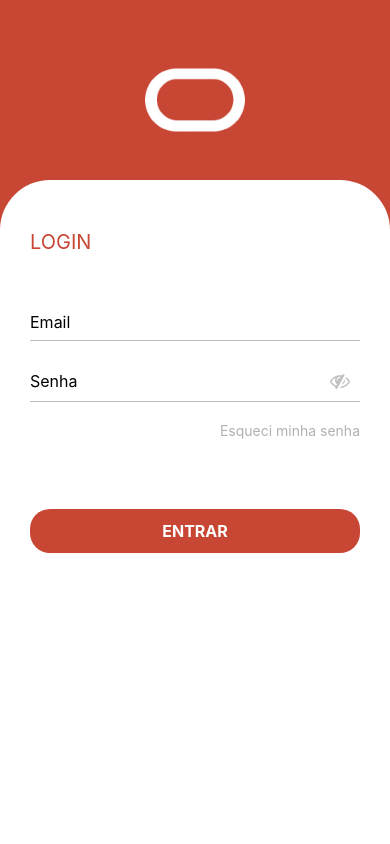
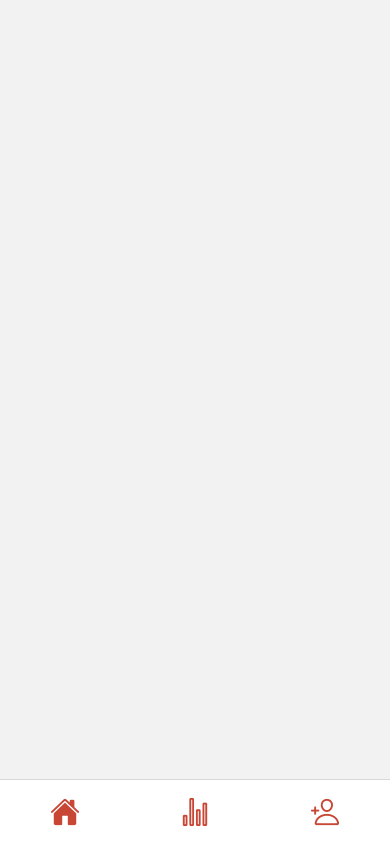
Before and after one commit to atomofatec/FRONT-ORACLE, a React Native app in the folder front_oracle/: screen /Parc in a window 390 px wide. Built offline with nearby package versions, Linux system fonts and the light colour scheme.

Commit message:
:sparkles: feat: rota parceiros
rota de parceiros criada

```diff
--- a/front_oracle/App.js
+++ b/front_oracle/App.js
@@ -35,6 +35,11 @@ export default function App() {
                     component={Rotas.RoutesFunc}
                     options={{ headerShown: false }}
                 />
+                <Stack.Screen
+                    name="Parc"
+                    component={Rotas.RoutesParc}
+                    options={{ headerShown: false }}
+                />
             </Stack.Navigator>
         </NavigationContainer>
     );
--- a/front_oracle/src/connection/index.js
+++ b/front_oracle/src/connection/index.js
@@ -1,7 +1,7 @@
 import axios from "axios";
 
 export default function Connection() {
-    const url = "http://18.205.163.14:3001/api";
+    const url = "http://54.166.85.37:3001/api";
 
     const conn = axios.create({
         baseURL: url,
--- a/front_oracle/src/routes/index.js
+++ b/front_oracle/src/routes/index.js
@@ -1,4 +1,5 @@
 import { RoutesAdm } from "./routes_adm";
 import { RoutesFunc } from "./routes_func";
+import { RoutesParc } from "./routes_parc";
 
-export { RoutesAdm, RoutesFunc };
+export { RoutesAdm, RoutesFunc, RoutesParc };
--- /dev/null
+++ b/front_oracle/src/routes/routes_parc.js
@@ -0,0 +1,101 @@
+import React from "react";
+import { createBottomTabNavigator } from "@react-navigation/bottom-tabs";
+import * as Views from "../views/index";
+import { Ionicons } from "@expo/vector-icons";
+import * as Styles from "../styles/index";
+
+const Tab = createBottomTabNavigator();
+
+export function RoutesParc() {
+    return (
+        // Barra de navegação
+        <Tab.Navigator
+            screenOptions={{
+                tabBarStyle: { height: 65 },
+                tabBarLabelStyle: { display: "none" },
+            }}
+        >
+            {/* Início dos ícones da barra de navegação */}
+            <Tab.Screen
+                name="Provas"
+                component={Views.Provas}
+                options={{
+                    headerShown: false,
+                    // focused = se a tela estiver ativa, color = cor do ícone, size = tamanho do ícone
+                    tabBarIcon: ({ focused, color, size }) => {
+                        if (focused) {
+                            return (
+                                <Ionicons
+                                    size={(size = 30)} // Tamanho do ícone
+                                    color={(color = Styles.colors.vermelho)} // Cor do ícone
+                                    name="home" // Nome do ícone
+                                />
+                            );
+                        }
+
+                        return (
+                            <Ionicons
+                                size={(size = 30)}
+                                color={(color = Styles.colors.vermelho)}
+                                name="home-outline"
+                            />
+                        );
+                    },
+                }}
+            />
+            <Tab.Screen
+                name="Desenvolvimento de Conhecimento"
+                component={Views.Acompanhamento}
+                options={{
+                    headerShown: false,
+                    tabBarIcon: ({ focused, color, size }) => {
+                        if (focused) {
+                            return (
+                                <Ionicons
+                                    size={(size = 30)}
+                                    color={(color = Styles.colors.vermelho)}
+                                    name="stats-chart"
+                                />
+                            );
+                        }
+
+                        return (
+                            <Ionicons
+                                size={(size = 30)}
+                                color={(color = Styles.colors.vermelho)}
+                                name="stats-chart-outline"
+                            />
+                        );
+                    },
+                }}
+            />
+            <Tab.Screen
+                name="Cadastro de Parceiros"
+                component={Views.CadastroParc}
+                options={{
+                    headerShown: false,
+                    tabBarIcon: ({ focused, color, size }) => {
+                        if (focused) {
+                            return (
+                                <Ionicons
+                                    size={(size = 30)}
+                                    color={(color = Styles.colors.vermelho)}
+                                    name="person-add"
+                                />
+                            );
+                        }
+
+                        return (
+                            <Ionicons
+                                size={(size = 30)}
+                                color={(color = Styles.colors.vermelho)}
+                                name="person-add-outline"
+                            />
+                        );
+                    },
+                }}
+            />
+            {/* Fim dos ícones da barra de navegação */}
+        </Tab.Navigator>
+    );
+}
--- a/front_oracle/src/views/index.js
+++ b/front_oracle/src/views/index.js
@@ -5,6 +5,7 @@ import { CadastroParc } from "./cadastro_parc/index";
 import { Dashboard } from "./dashboard/index";
 import { ListagemUsers } from "./listagem_users/index";
 import { EditarUser } from "./editar_user/index";
+import { Provas } from "./provas";
 
 export {
     Login,
@@ -13,5 +14,6 @@ export {
     CadastroParc,
     Dashboard,
     ListagemUsers,
-    EditarUser
+    EditarUser,
+    Provas
 };
--- a/front_oracle/src/views/login/index.js
+++ b/front_oracle/src/views/login/index.js
@@ -22,7 +22,7 @@ export function Login() {
                 } else if (response.data.userType === "funcionario") {
                     navigation.navigate("Func"); // Navegar para página de funcionário
                 } else if (response.data.userType === "parceiro") {
-                    navigation.navigate("Parceiro"); // Navegar para página de parceiro
+                    navigation.navigate("Parc"); // Navegar para página de parceiro
                 }
             } else {
                 alert("Usuário ou senha inválidos");
--- /dev/null
+++ b/front_oracle/src/views/provas/index.js
@@ -0,0 +1,7 @@
+import { View } from "react-native";
+
+export function Provas(){
+    return (
+        <View></View>
+    )
+}
```
